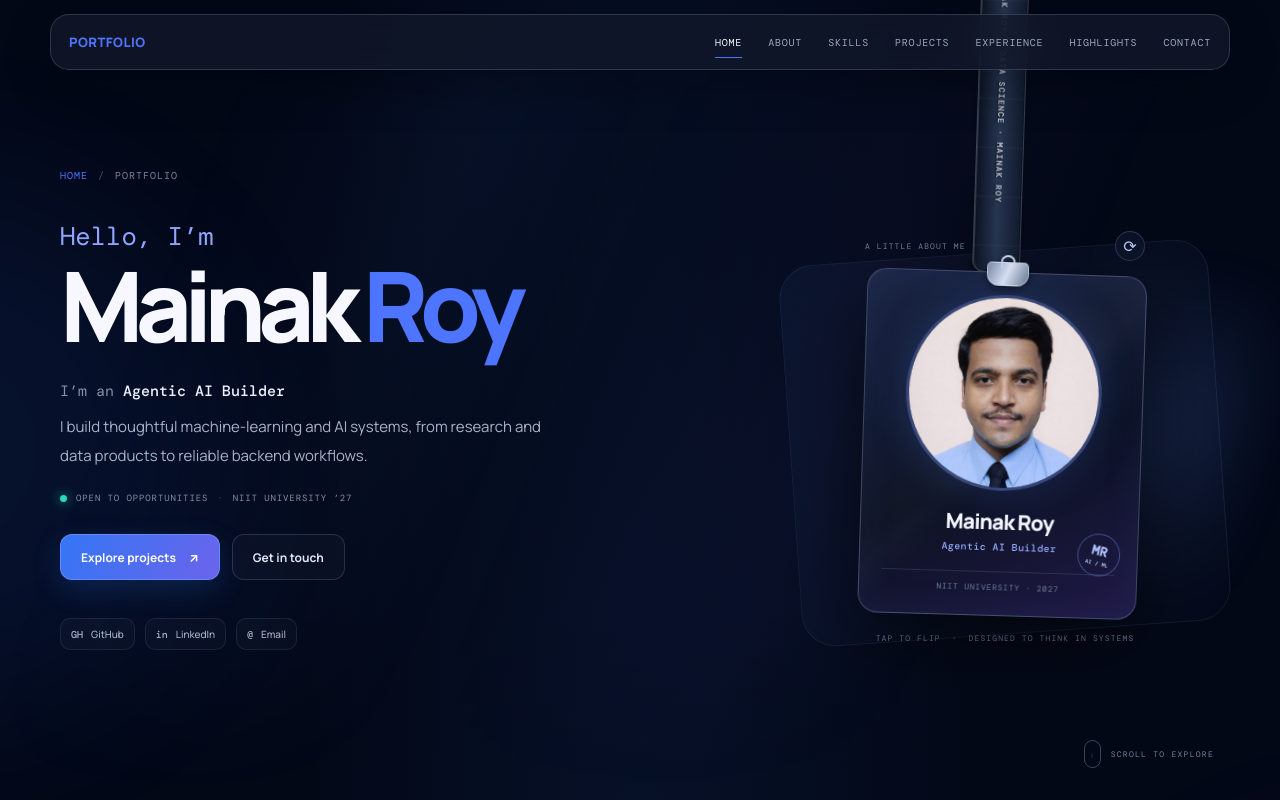
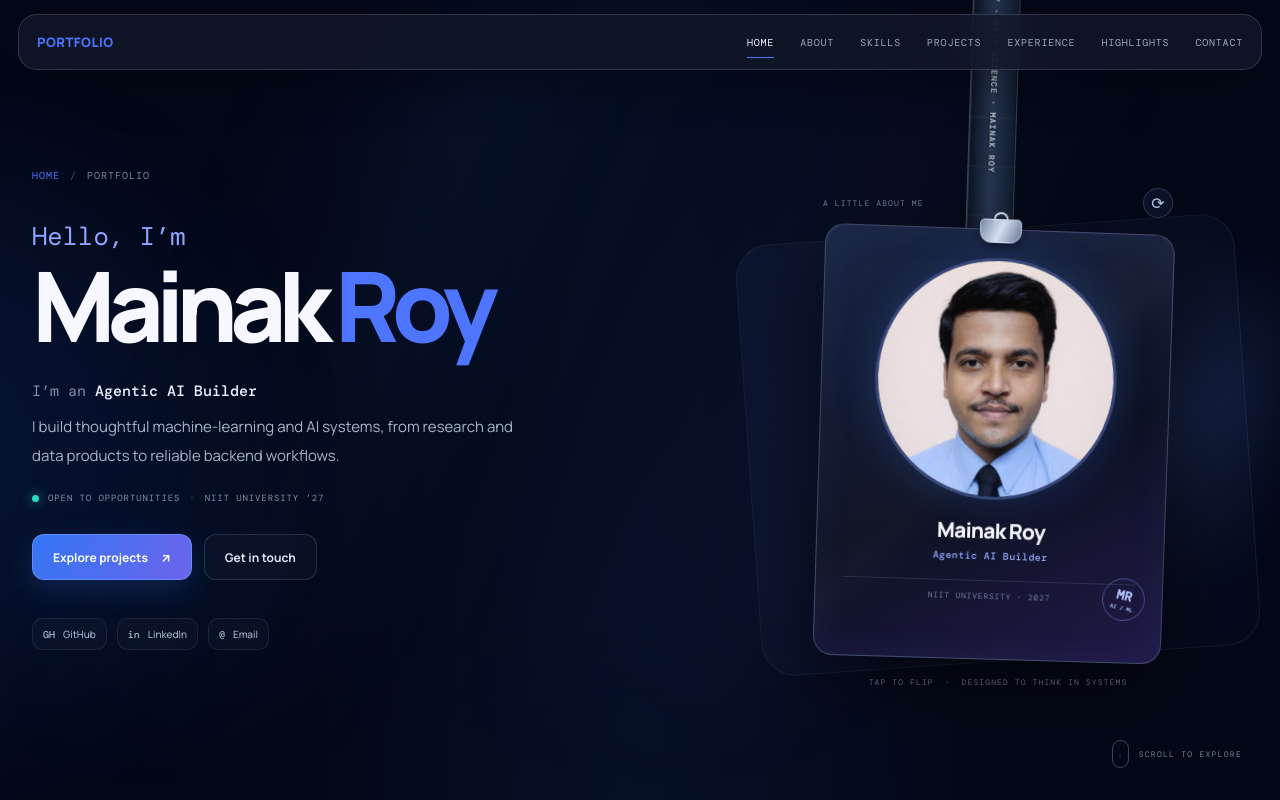
Before and after one commit to Mainaky/mainak-portfolio, a React (Create React App) app: page / in a window 1280 px wide. Shown: the top 800 px of the page. Built offline with nearby package versions, Linux system fonts and the light colour scheme.

Commit message:
Scale hero and ID badge to reference proportions

```diff
--- a/src/index.css
+++ b/src/index.css
@@ -35,7 +35,7 @@ a { color: inherit; }
 
 /* Navigation */
 .site-header { position: fixed; inset: 14px 0 auto; z-index: 50; padding: 0 22px; }
-.nav-shell { width: min(1180px, 100%); min-height: 60px; margin: 0 auto; padding: 0 18px 0 21px; display: flex; align-items: center; justify-content: space-between; gap: 24px; border: 1px solid rgba(181, 197, 229, .18); border-radius: 17px; background: rgba(9, 15, 30, .78); box-shadow: 0 15px 50px rgba(0, 0, 0, .2); backdrop-filter: blur(22px); }
+.nav-shell { width: min(1480px, 100%); min-height: 60px; margin: 0 auto; padding: 0 24px 0 28px; display: flex; align-items: center; justify-content: space-between; gap: 24px; border: 1px solid rgba(181, 197, 229, .18); border-radius: 20px; background: rgba(9, 15, 30, .78); box-shadow: 0 15px 50px rgba(0, 0, 0, .2); backdrop-filter: blur(22px); }
 .wordmark { display: inline-flex; align-items: center; gap: 8px; color: var(--blue); text-decoration: none; font: 500 12px var(--mono); letter-spacing: .13em; white-space: nowrap; }
 .wordmark-dot { font-size: 9px; text-shadow: 0 0 12px var(--blue); }
 .desktop-nav { display: flex; align-items: center; justify-content: flex-end; gap: clamp(12px, 2.1vw, 26px); }
@@ -59,13 +59,13 @@ a { color: inherit; }
 a:hover .arrow, button:hover .arrow { transform: translate(2px, -2px); }
 
 /* Hero */
-.hero { position: relative; min-height: max(760px, 100svh); width: min(1160px, calc(100% - 64px)); margin: 0 auto; padding: 132px 0 78px; display: grid; grid-template-columns: 1.08fr .92fr; align-items: center; gap: clamp(30px, 6vw, 90px); }
+.hero { position: relative; min-height: max(760px, 100svh); width: min(1520px, calc(100% - 64px)); margin: 0 auto; padding: 132px 0 78px; display: grid; grid-template-columns: 1.08fr .92fr; align-items: center; gap: clamp(30px, 6vw, 90px); }
 .hero-copy { position: relative; z-index: 2; padding-bottom: 35px; }
 .breadcrumb { display: flex; align-items: center; gap: 10px; margin-bottom: 38px; color: #77839e; font: 400 10px var(--mono); letter-spacing: .1em; }
 .breadcrumb span { color: var(--blue); }
 .breadcrumb i { color: #45516b; font-style: normal; }
 .hero-greeting { margin: 0 0 4px; color: #8fa5ff; font: 400 clamp(1.1rem, 2.6vw, 1.6rem) var(--mono); }
-.hero h1 { margin: 0; color: #f7f8ff; font-size: clamp(3.5rem, 7.6vw, 6.5rem); font-weight: 800; line-height: .99; letter-spacing: -.085em; }
+.hero h1 { margin: 0; color: #f7f8ff; font-size: clamp(3.5rem, 7.6vw, 8rem); font-weight: 800; line-height: .99; letter-spacing: -.085em; }
 .hero h1 span { color: var(--blue); }
 .cursor { color: #8299ff; font: inherit; animation: blink 1.2s step-end infinite; }
 @keyframes blink { 50% { opacity: 0; } }
@@ -87,16 +87,16 @@ a:hover .arrow, button:hover .arrow { transform: translate(2px, -2px); }
 .hero-socials a { display: flex; align-items: center; gap: 8px; padding: 8px 10px; border: 1px solid rgba(177, 194, 230, .11); border-radius: 10px; color: #a8b4cc; background: rgba(255, 255, 255, .025); text-decoration: none; font: 500 10px var(--mono); transition: border .2s, color .2s; }
 .hero-socials a:hover { border-color: rgba(72, 132, 255, .45); color: white; }
 .hero-socials a span { font: 500 10px var(--sans); }
-.hero-visual { position: relative; width: min(100%, 430px); min-height: 460px; justify-self: end; display: flex; flex-direction: column; align-items: center; justify-content: center; perspective: 1400px; }
+.hero-visual { position: relative; width: min(100%, 500px); min-height: 520px; justify-self: end; display: flex; flex-direction: column; align-items: center; justify-content: center; perspective: 1400px; }
 .hero-visual::before { position: absolute; inset: 12% 0 5%; border: 1px solid rgba(165, 190, 239, .08); border-radius: 34px; content: ""; transform: rotate(-4deg); background: linear-gradient(135deg, rgba(60, 88, 154, .1), rgba(20, 32, 64, .08)); }
 .hero-visual::after { position: absolute; top: 18%; right: -5%; width: 190px; height: 300px; content: ""; opacity: .46; filter: blur(32px); background: linear-gradient(160deg, transparent, rgba(97, 140, 246, .33), transparent); transform: rotate(12deg); pointer-events: none; }
 .lanyard { position: absolute; top: -130px; z-index: 3; width: 55px; height: 260px; overflow: hidden; border: 1px solid rgba(210, 222, 246, .21); border-radius: 0 0 18px 18px; background: linear-gradient(90deg, #111a31, #202e4d 48%, #111a31); box-shadow: inset 1px 0 rgba(255, 255, 255, .08), 0 7px 15px rgba(0, 0, 0, .22); transform-origin: top center; animation: id-sway 7s ease-in-out infinite; }
 .lanyard::after { position: absolute; bottom: 0; left: 50%; width: 12px; height: 12px; border: 2px solid #aebdd8; border-radius: 50%; background: #1b2942; box-shadow: 0 0 0 2px rgba(8, 14, 28, .75); content: ""; transform: translate(-50%, 50%); }
 .lanyard span { position: absolute; top: 25px; left: 50%; width: max-content; color: rgba(230, 237, 252, .6); font: 500 8px var(--mono); letter-spacing: .1em; transform: translateX(-50%) rotate(90deg); }
-.card-controls { position: relative; z-index: 4; width: min(280px, 76%); margin: 20px 0 11px; display: flex; align-items: center; justify-content: space-between; }
+.card-controls { position: relative; z-index: 4; width: min(350px, 76%); margin: 20px 0 11px; display: flex; align-items: center; justify-content: space-between; }
 .card-prompt, .card-footnote { color: #74819c; font: 400 8px var(--mono); letter-spacing: .14em; }
 .flip-button { width: 30px; height: 30px; border: 1px solid rgba(179, 196, 229, .2); border-radius: 50%; color: #b7c7ee; background: rgba(13, 21, 42, .9); cursor: pointer; }
-.profile-card-button { position: relative; z-index: 4; width: min(280px, 76%); height: 345px; padding: 0; border: 0; background: transparent; cursor: pointer; text-align: left; perspective: 1200px; transform-origin: top center; animation: id-sway 7s ease-in-out infinite; }
+.profile-card-button { position: relative; z-index: 4; width: min(350px, 76%); height: 432px; padding: 0; border: 0; background: transparent; cursor: pointer; text-align: left; perspective: 1200px; transform-origin: top center; animation: id-sway 7s ease-in-out infinite; }
 .profile-card-button::before { position: absolute; top: -10px; left: 50%; z-index: 5; width: 42px; height: 24px; border: 1px solid rgba(217, 228, 248, .56); border-radius: 5px 5px 12px 12px; background: linear-gradient(115deg, #7788a7, #d6def0 48%, #667794); box-shadow: 0 3px 8px rgba(0, 0, 0, .45); content: ""; transform: translateX(-50%); }
 .profile-card-button::after { position: absolute; top: -17px; left: 50%; z-index: 6; width: 15px; height: 13px; border: 2px solid #c5d1e5; border-bottom: 0; border-radius: 12px 12px 0 0; content: ""; transform: translateX(-50%); }
 @keyframes id-sway { 0%, 100% { transform: rotate(0); } 25% { transform: rotate(.7deg); } 75% { transform: rotate(-.7deg); } }
@@ -104,8 +104,8 @@ a:hover .arrow, button:hover .arrow { transform: translate(2px, -2px); }
 .profile-card.is-flipped { transform: rotateY(180deg); }
 .profile-face { position: absolute; inset: 0; overflow: hidden; display: flex; flex-direction: column; align-items: center; border: 1px solid rgba(184, 200, 235, .28); border-radius: 20px; background: linear-gradient(155deg, rgba(28, 39, 70, .94), rgba(12, 17, 34, .98) 56%, rgba(34, 27, 75, .91)); box-shadow: 0 30px 75px rgba(0, 0, 0, .5), inset 0 0 40px rgba(77, 113, 202, .08); backface-visibility: hidden; }
 .profile-face::before { position: absolute; inset: 0; border-radius: inherit; content: ""; opacity: .7; background: linear-gradient(135deg, transparent 25%, rgba(255,255,255,.035) 49%, transparent 55%); pointer-events: none; }
-.profile-front { padding: 22px 22px 16px; }
-.profile-photo-wrap { width: 196px; height: 196px; overflow: hidden; border: 3px solid rgba(121, 151, 255, .4); border-radius: 50%; background: #0b1120; box-shadow: 0 0 42px rgba(72, 132, 255, .21); }
+.profile-front { padding: 28px 27px 18px; }
+.profile-photo-wrap { width: 242px; height: 242px; overflow: hidden; border: 3px solid rgba(121, 151, 255, .4); border-radius: 50%; background: #0b1120; box-shadow: 0 0 42px rgba(72, 132, 255, .21); }
 .profile-photo-wrap img { width: 100%; height: 100%; display: block; object-fit: cover; object-position: center 29%; }
 .profile-name { margin-top: 17px; color: #f4f6ff; font-size: 21px; font-weight: 800; letter-spacing: -.04em; }
 .profile-title { margin-top: 5px; color: #93aaff; font: 500 10px var(--mono); letter-spacing: .04em; }
```
